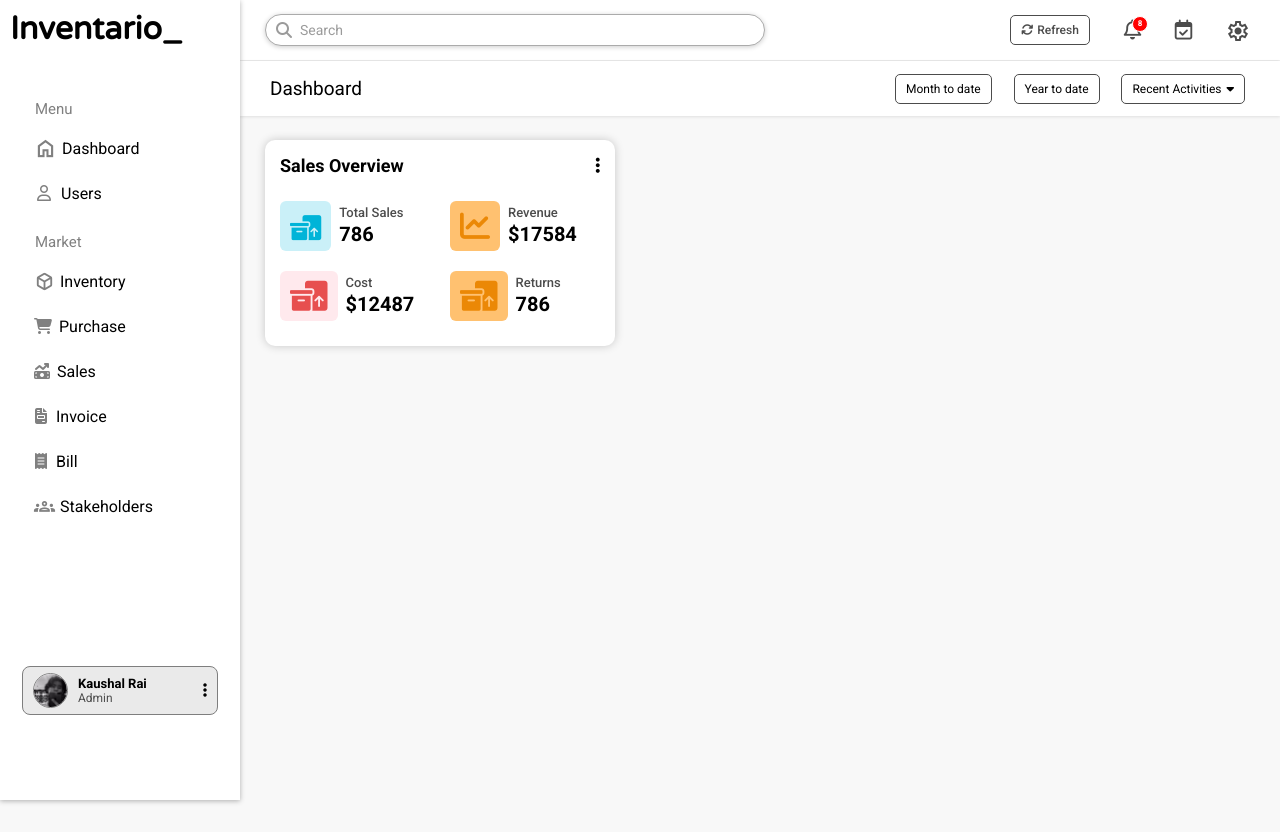
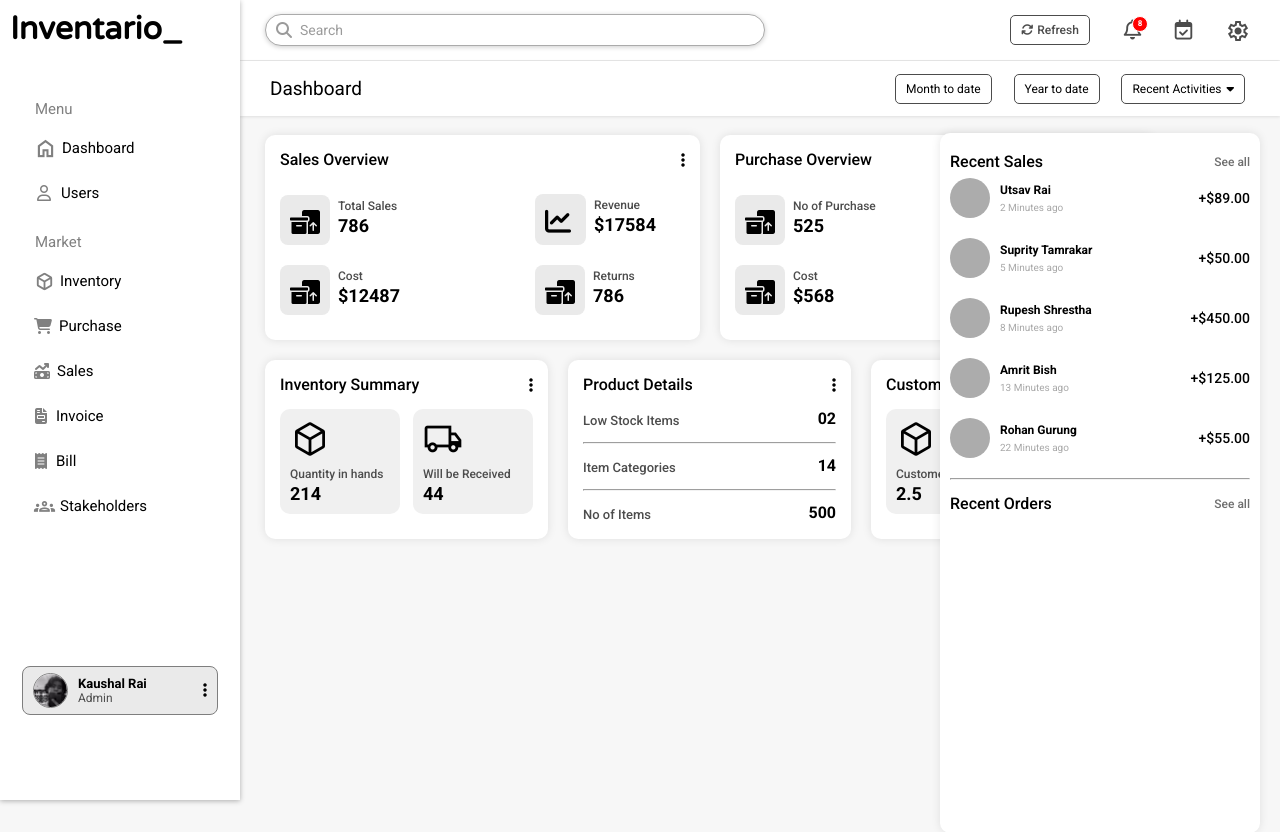
Before and after one commit to Kaushallrai/Inventory_Management_System, a PHP site: page / in a window 1280 px wide. Shown: the top 832 px of the page. Run offline with PHP 8.4, Linux system fonts and the light colour scheme; some libraries are stand-ins or nearby versions.

Commit message:
overview boxes

```diff
--- a/css/general.css
+++ b/css/general.css
@@ -8,7 +8,7 @@
 body {
   margin-top: 140px;
   margin-left: 245px;
-  background-color: #f8f8f8;
+  background-color: #f7f7f7;
   height: 150vh;
 }
 
@@ -65,9 +65,18 @@
   margin-left: 5px;
 }
 .main-content {
-  margin: 20px;
+  position: relative;
 }
-.sales-overview-container {
+.section-one {
+  margin: -5px 10px 10px 20px;
+  display: flex;
+  flex-wrap: wrap;
+  gap: 20px;
+
+  width: 895px;
+}
+.sales-overview-container,
+.purchase-overview-container {
   display: flex;
   flex-direction: column;
   gap: 5px;
@@ -75,19 +84,20 @@
   background-color: #ffffff;
   border-radius: 10px;
   padding: 15px;
-  width: 350px;
-  box-shadow: 0 0 10px rgba(0, 0, 0, 0.2);
+  width: 435px;
+  box-shadow: 0 0 10px rgba(0, 0, 0, 0.1);
 }
 /* .sales-overview-container:hover {
   transform: scale(1.01);
 } */
-.overview {
+.overview,
+.inventory-overview {
   display: flex;
   align-items: center;
   justify-content: space-between;
 
-  font-size: 18px;
-  font-weight: bold;
+  font-size: 16px;
+  font-weight: 500;
   margin-bottom: 10px;
 }
 .total-sales-container {
@@ -95,8 +105,6 @@
   align-items: center;
   justify-content: space-between;
   flex-wrap: wrap;
-
-  cursor: pointer;
 }
 .total-sales-stats-container {
   display: flex;
@@ -104,59 +112,275 @@
   border-radius: 6px;
   width: 150px;
   margin: 10px 0;
+
+  cursor: pointer;
 }
 .total-sales-stats-container:hover {
   background-color: #f0f0f0;
-  transform: scale(1.01);
+  transform: scale(1.05);
 }
 .stats p {
+  font-size: 12px;
+  font-weight: 500;
+  color: #4c4c4c;
+  margin: 4px 0 2px 0;
+}
+.stats h3 {
+  font-size: 18px;
+  font-weight: 600;
+}
+.stats-one {
+  padding: 15px 10px 10px 10px;
+  background-color: #eaeaea;
+  margin-right: 8px;
+  border-radius: 8px;
+}
+.stats-one i {
+  font-size: 24px;
+  color: #000000;
+}
+
+.stats-two {
+  padding: 15px 15px 10px 10px;
+  background-color: #eaeaea;
+  margin-right: 8px;
+  border-radius: 8px;
+}
+.stats-two i {
+  font-size: 26px;
+  color: #000000;
+}
+.stats-three {
+  padding: 15px 10px 10px 10px;
+  background-color: #eaeaea;
+  margin-right: 8px;
+  border-radius: 8px;
+}
+.stats-three i {
+  font-size: 24px;
+  color: #000000;
+}
+.stats-four {
+  padding: 15px 10px 10px 10px;
+  background-color: #eaeaea;
+  margin-right: 8px;
+  border-radius: 8px;
+}
+.stats-four i {
+  font-size: 24px;
+  color: #000000;
+}
+
+.stats-five {
+  padding: 15px 10px 10px 10px;
+  background-color: #eaeaea;
+  margin-right: 8px;
+  border-radius: 8px;
+}
+.stats-five i {
+  font-size: 24px;
+  color: #000000;
+}
+
+.stats-six {
+  padding: 15px 15px 10px 10px;
+  background-color: #eaeaea;
+  margin-right: 8px;
+  border-radius: 8px;
+}
+.stats-six i {
+  font-size: 26px;
+  color: #000000;
+}
+.stats-seven {
+  padding: 15px 10px 10px 10px;
+  background-color: #eaeaea;
+  margin-right: 8px;
+  border-radius: 8px;
+}
+.stats-seven i {
+  font-size: 24px;
+  color: #000000;
+}
+.stats-eight {
+  padding: 15px 10px 10px 10px;
+  background-color: #eaeaea;
+  margin-right: 8px;
+  border-radius: 8px;
+}
+.stats-eight i {
+  font-size: 24px;
+  color: #000000;
+}
+
+.inventory-summary-container {
+  display: flex;
+  flex-direction: column;
+  gap: 5px;
+
+  background-color: #ffffff;
+  border-radius: 10px;
+  padding: 15px;
+  width: 283px;
+  box-shadow: 0 0 10px rgba(0, 0, 0, 0.1);
+}
+.inventory-stats {
+  display: flex;
+  align-items: center;
+  justify-content: space-between;
+  flex-wrap: nowrap;
+}
+
+.products-stats {
+  display: flex;
+  justify-content: space-between;
+  gap: 12px;
+  flex-direction: column;
+}
+.products-stats p {
   font-size: 13px;
   font-weight: 500;
   color: #4c4c4c;
   margin: 4px 0 2px 0;
 }
-.stats h3 {
-  font-size: 20px;
+hr {
+  border-color: #f2f2f2;
+}
+.product-details-stat {
+  display: flex;
+  justify-content: space-between;
+  gap: 10px;
+}
+.inv-stats-one,
+.inv-stats-two {
+  border-radius: 10px;
+  padding: 10px;
+  background-color: #f0f0f0;
+  width: 120px;
+
+  cursor: pointer;
+}
+.inv-stats-one:hover,
+.inv-stats-two:hover {
+  background-color: #e5e5e5;
+  transform: scale(1.05);
+}
+.inv-stats-one p,
+.inv-stats-two p {
+  font-size: 12px;
+  font-weight: 500;
+  color: #4c4c4c;
+  margin: 4px 0 2px 0;
+}
+.inv-stats-one h3,
+.inv-stats-two h3 {
+  font-size: 18px;
   font-weight: 600;
 }
-.stats-one {
+.inv-stats-one span,
+.inv-stats-two span {
+  font-size: 40px;
+  color: #000000;
+}
+.section-two {
+  position: absolute;
+  top: -2px;
+  right: 20px;
+
+  width: 320px;
+  height: 700px;
+  border-radius: 10px;
+  background-color: #ffffff;
+  box-shadow: 0 0 10px rgba(0, 0, 0, 0.1);
   padding: 15px 10px 10px 10px;
-  background-color: #caf0f8;
-  margin-right: 8px;
-  border-radius: 6px;
+
+  display: flex;
+  flex-direction: column;
+  gap: 10px;
 }
-.stats-one i {
-  font-size: 25px;
-  color: #00b4d8;
+/* @media screen and (max-width: 1500px) {
+  .section-two {
+    display: none;
+  }
+} */
+.recent-sales,
+.recent-orders {
+  display: flex;
+  flex-direction: column;
+  gap: 5px;
 }
-
-.stats-two {
-  padding: 10px;
-  background-color: hsl(34, 100%, 72%);
-  margin-right: 8px;
-  border-radius: 6px;
+.recent-sales-overview,
+.recent-orders-overview {
+  display: flex;
+  justify-content: space-between;
+  align-items: center;
+  gap: 10px;
 }
-.stats-two i {
-  font-size: 30px;
-  color: #eb8806;
+.recent-sales-overview p,
+.recent-orders-overview p {
+  font-size: 16px;
+  font-weight: 500;
+  margin: 4px 0 2px 0;
 }
-.stats-three {
-  padding: 10px;
-  background-color: #ffe9ed;
-  margin-right: 8px;
-  border-radius: 6px;
+.recent-sales-overview h5,
+.recent-orders-overview h5 {
+  font-size: 12px;
+  font-weight: 500;
+  margin: 4px 0 2px 0;
+  color: #6e6e6e;
 }
-.stats-three i {
-  font-size: 30px;
-  color: #e74f4f;
+.recent-sales-overview h5:hover,
+.recent-orders-overview h5:hover {
+  color: #3a3a3a;
+  cursor: pointer;
+  text-decoration: underline;
 }
-.stats-four {
-  padding: 10px;
-  background-color: hsl(34, 100%, 72%);
-  margin-right: 8px;
-  border-radius: 6px;
+.recent-sales-activity,
+.recent-orders-activity {
+  display: flex;
+  flex-direction: column;
+  gap: 10px;
 }
-.stats-four i {
-  font-size: 30px;
-  color: #eb8806;
+.activity-container {
+  display: flex;
+  align-items: center;
+  gap: 10px;
+  margin-bottom: 10px;
 }
+.activity-container:hover {
+  background-color: #f2f2f2;
+  border-radius: 5px;
+  cursor: pointer;
+}
+.profile-picture {
+  width: 40px;
+  height: 40px;
+  border-radius: 50%;
+  background-color: #acacac;
+}
+.user-activity {
+  display: flex;
+  flex-direction: column;
+  gap: 5px;
+  width: 50%;
+}
+.user-activity h4 {
+  font-size: 12px;
+  margin: 0;
+}
+.user-activity p {
+  font-size: 10px;
+  font-weight: 400;
+  color: #a8a8a8;
+  margin: 0;
+}
+.user-amount {
+  flex: 1;
+  display: flex;
+  overflow: hidden;
+}
+.user-amount p {
+  font-size: 14px;
+  font-weight: 500;
+  margin-left: auto;
+}
--- a/css/sidebar.css
+++ b/css/sidebar.css
@@ -49,6 +49,7 @@
 
   padding: 0 10px;
   margin: 5px 0;
+  font-size: 15px;
 
   cursor: pointer;
 }
@@ -135,7 +136,7 @@
   border: #7e7e7e 1px solid;
   border-radius: 8px;
 }
-.profile-picture img {
+.profile-pic img {
   width: 35px;
   height: 35px;
   border-radius: 50%;
--- a/index.html
+++ b/index.html
@@ -32,6 +32,10 @@
     <link
       rel="stylesheet"
       href="https://fonts.googleapis.com/css2?family=Material+Symbols+Outlined:opsz,wght,FILL,GRAD@48,200,0,0"
+    />
+    <link
+      rel="stylesheet"
+      href="https://fonts.googleapis.com/css2?family=Material+Symbols+Outlined:opsz,wght,FILL,GRAD@20..48,100..700,0..1,-50..200"
     />
     <link rel="stylesheet" href="./css/general.css" />
     <link rel="stylesheet" href="./css/header.css" />
@@ -80,10 +84,14 @@
         </div>
       </div>
       <div class="main-content">
+        <div class="section-one">
           <div class="sales-overview-container">
             <div class="overview">
               <p>Sales Overview</p>
-            <i class="fa-solid fa-ellipsis-vertical"></i>
+              <i
+                class="fa-solid fa-ellipsis-vertical"
+                style="cursor: pointer"
+              ></i>
             </div>
             <div class="total-sales-container">
               <div class="total-sales-stats-container">
@@ -95,7 +103,6 @@
                   <h3>786</h3>
                 </div>
               </div>
-
 
               <div class="total-sales-stats-container">
                 <div class="stats-two">
@@ -128,6 +135,193 @@
               </div>
             </div>
           </div>
+
+          <div class="purchase-overview-container">
+            <div class="overview">
+              <p>Purchase Overview</p>
+              <i
+                class="fa-solid fa-ellipsis-vertical"
+                style="cursor: pointer"
+              ></i>
+            </div>
+            <div class="total-sales-container">
+              <div class="total-sales-stats-container">
+                <div class="stats-five">
+                  <i class="fa-solid fa-boxes-packing"></i>
+                </div>
+                <div class="stats">
+                  <p>No of Purchase</p>
+                  <h3>525</h3>
+                </div>
+              </div>
+
+              <div class="total-sales-stats-container">
+                <div class="stats-six">
+                  <i class="fa-solid fa-chart-line"></i>
+                </div>
+                <div class="stats">
+                  <p>Cancel Order</p>
+                  <h3>51</h3>
+                </div>
+              </div>
+
+              <div class="total-sales-stats-container">
+                <div class="stats-seven">
+                  <i class="fa-solid fa-boxes-packing"></i>
+                </div>
+                <div class="stats">
+                  <p>Cost</p>
+                  <h3>$568</h3>
+                </div>
+              </div>
+
+              <div class="total-sales-stats-container">
+                <div class="stats-eight">
+                  <i class="fa-solid fa-boxes-packing"></i>
+                </div>
+                <div class="stats">
+                  <p>Returns</p>
+                  <h3>38</h3>
+                </div>
+              </div>
+            </div>
+          </div>
+          <div class="inventory-summary-container">
+            <div class="inventory-overview">
+              <p>Inventory Summary</p>
+              <i
+                class="fa-solid fa-ellipsis-vertical"
+                style="cursor: pointer"
+              ></i>
+            </div>
+            <div class="inventory-stats">
+              <div class="inv-stats-one">
+                <span class="material-symbols-outlined"> deployed_code </span>
+                <p>Quantity in hands</p>
+                <h3>214</h3>
+              </div>
+              <div class="inv-stats-two">
+                <span class="material-symbols-outlined"> local_shipping </span>
+                <p>Will be Received</p>
+                <h3>44</h3>
+              </div>
+            </div>
+          </div>
+          <div class="inventory-summary-container">
+            <div class="inventory-overview">
+              <p>Product Details</p>
+              <i
+                class="fa-solid fa-ellipsis-vertical"
+                style="cursor: pointer"
+              ></i>
+            </div>
+            <div class="products-stats">
+              <div class="product-details-stat">
+                <p>Low Stock Items</p>
+                <h4>02</h4>
+              </div>
+              <hr />
+              <div class="product-details-stat">
+                <p>Item Categories</p>
+                <h4>14</h4>
+              </div>
+              <hr />
+              <div class="product-details-stat">
+                <p>No of Items</p>
+                <h4>500</h4>
+              </div>
+            </div>
+          </div>
+
+          <div class="inventory-summary-container">
+            <div class="inventory-overview">
+              <p>Customer and Supplier Overview</p>
+              <i
+                class="fa-solid fa-ellipsis-vertical"
+                style="cursor: pointer"
+              ></i>
+            </div>
+            <div class="inventory-stats">
+              <div class="inv-stats-one">
+                <span class="material-symbols-outlined"> deployed_code </span>
+                <p>Customers</p>
+                <h3>2.5</h3>
+              </div>
+              <div class="inv-stats-two">
+                <span class="material-symbols-outlined"> local_shipping </span>
+                <p>Suppliers</p>
+                <h3>500</h3>
+              </div>
+            </div>
+          </div>
+        </div>
+
+        <div class="section-two">
+          <div class="recent-sales">
+            <div class="recent-sales-overview">
+              <p>Recent Sales</p>
+              <h5>See all</h5>
+            </div>
+            <div class="recent-sales-activity">
+              <div class="activity-container">
+                <div class="profile-picture"></div>
+                <div class="user-activity">
+                  <h4>Utsav Rai</h4>
+                  <p>2 Minutes ago</p>
+                </div>
+                <div class="user-amount">
+                  <p>+$89.00</p>
+                </div>
+              </div>
+              <div class="activity-container">
+                <div class="profile-picture"></div>
+                <div class="user-activity">
+                  <h4>Suprity Tamrakar</h4>
+                  <p>5 Minutes ago</p>
+                </div>
+                <div class="user-amount">
+                  <p>+$50.00</p>
+                </div>
+              </div>
+              <div class="activity-container">
+                <div class="profile-picture"></div>
+                <div class="user-activity">
+                  <h4>Rupesh Shrestha</h4>
+                  <p>8 Minutes ago</p>
+                </div>
+                <div class="user-amount">
+                  <p>+$450.00</p>
+                </div>
+              </div>
+              <div class="activity-container">
+                <div class="profile-picture"></div>
+                <div class="user-activity">
+                  <h4>Amrit Bish</h4>
+                  <p>13 Minutes ago</p>
+                </div>
+                <div class="user-amount">
+                  <p>+$125.00</p>
+                </div>
+              </div>
+              <div class="activity-container">
+                <div class="profile-picture"></div>
+                <div class="user-activity">
+                  <h4>Rohan Gurung</h4>
+                  <p>22 Minutes ago</p>
+                </div>
+                <div class="user-amount">
+                  <p>+$55.00</p>
+                </div>
+              </div>
+            </div>
+          </div>
+          <hr />
+          <div class="recent-orders">
+            <div class="recent-orders-overview">
+              <p>Recent Orders</p>
+              <h5>See all</h5>
+            </div>
+            <div class="recent-orders-activity"></div>
           </div>
         </div>
       </div>
@@ -184,7 +378,7 @@
             </div>
           </div>
           <div class="lower-section">
-            <div class="profile-picture">
+            <div class="profile-pic">
               <img src="./profile/kaushal.jpg" alt="" />
             </div>
             <div class="profile-info">
@@ -192,7 +386,10 @@
               <p>Admin</p>
             </div>
             <div class="profile-settings">
-              <i class="fa-solid fa-ellipsis-vertical"></i>
+              <i
+                class="fa-solid fa-ellipsis-vertical"
+                style="cursor: pointer"
+              ></i>
             </div>
           </div>
         </div>
```
Also changed, not shown: package.json (added, +19 -0 lines). Lines whose indentation alone changed are shown as unchanged.
